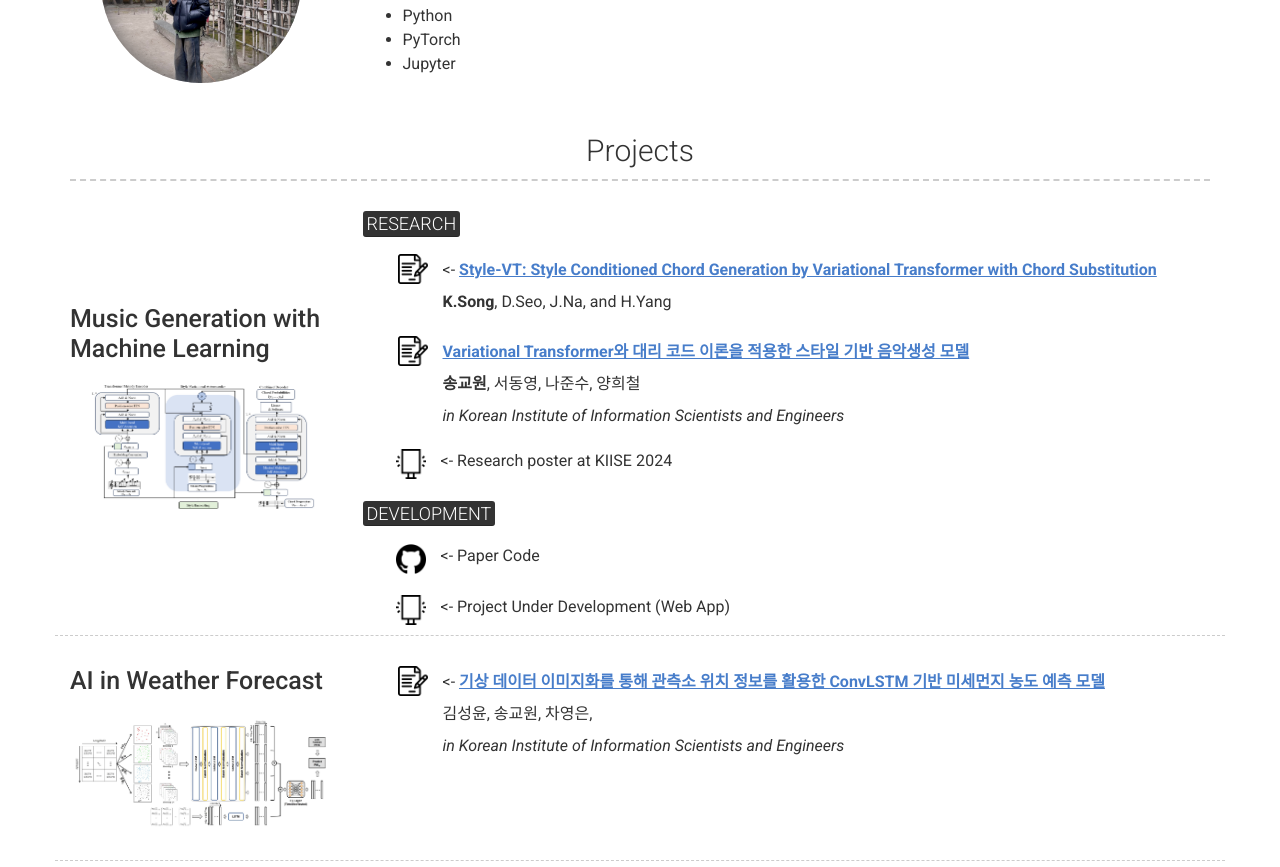
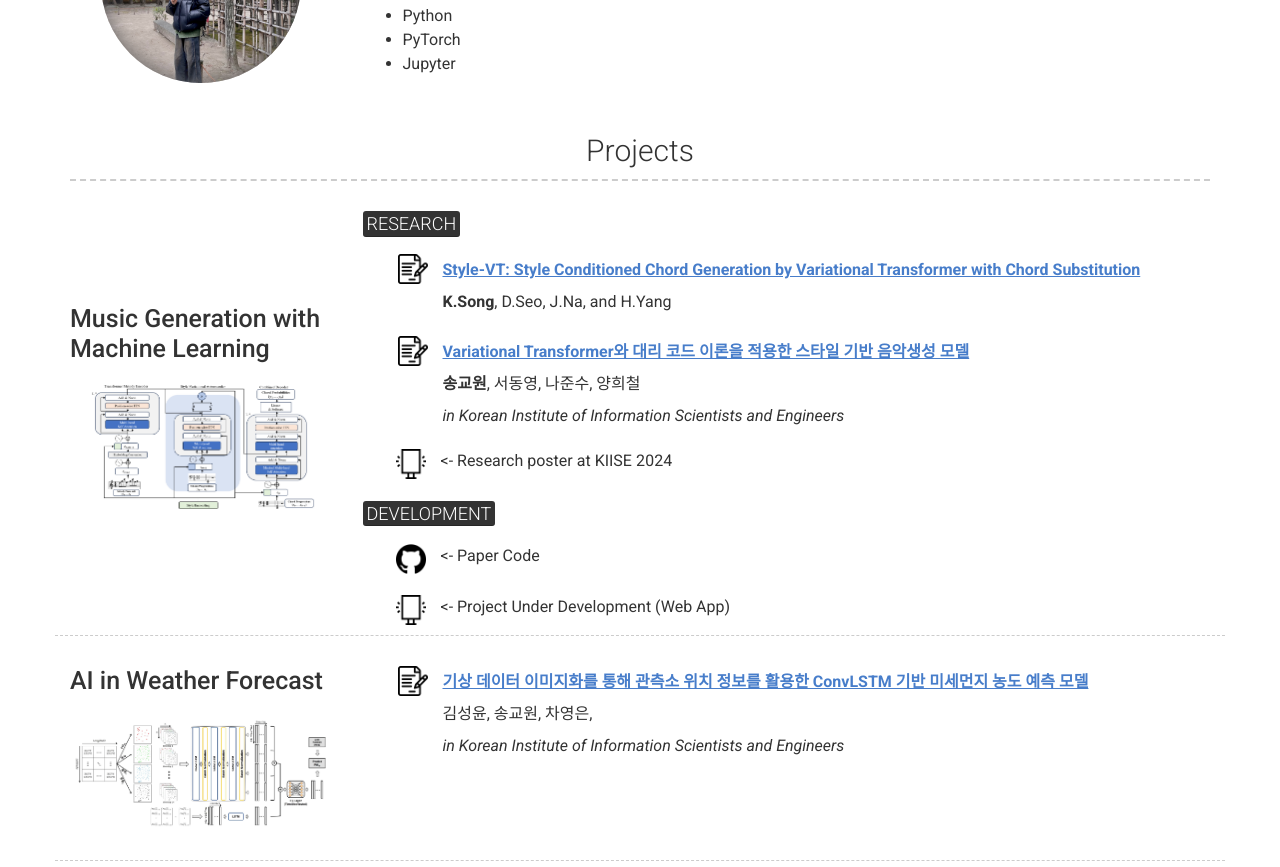
Before and after one commit to tim000519/resume, a Jekyll site: the page built from index.md, in a window 1280 px wide and 1400 px high, scrolled down 419 px, cut to the strip 0-867 px from the top of the window. Built offline with Jekyll 4.4.1, drawn with Linux system fonts in a browser that asks for light colours; nearby versions of some CDN libraries.

Commit message:
Update _config.yml

```diff
--- a/_config.yml
+++ b/_config.yml
@@ -78,7 +78,6 @@ content:
               <img src="/resume/images/contract.png" alt="PDF" width="30" style="vertical-align: middle; flex-shrink: 0;">
             </a>
             <p style="margin-left: 5px; vertical-align: middle; line-height: 2;">
-              <-
               <a href="/resume/pdf/Access.pdf" target="_blank" style="text-decoration: underline;">
                 <strong>Style-VT: Style Conditioned Chord Generation by Variational Transformer with Chord Substitution</strong>
               </a>
@@ -139,7 +138,6 @@ content:
               <img src="/resume/images/contract.png" alt="PDF" width="30" style="vertical-align: middle; flex-shrink: 0;">
             </a>
             <p style="margin-left: 5px; vertical-align: middle; line-height: 2;">
-              <-
               <a href="/resume/pdf/conv.pdf" target="_blank" style="text-decoration: underline;">
                 <strong>기상 데이터 이미지화를 통해 관측소 위치 정보를 활용한 ConvLSTM 기반 미세먼지 농도 예측 모델</strong>
               </a>
@@ -184,7 +182,7 @@ content:
     layout: list
     content:
       - layout: left
-        title: Edint
+        title:"<div style='text-align: center;'>Edint</div>"
         sub_title: AI Engineer Intern & Freelance AI Engineer
         caption: 2024.06 - 2024.07 & 2024.11 - 2025.01
         link: https://edint.kr/
@@ -211,7 +209,7 @@ content:
 
 
       - layout: left
-        title: DNCLab(CNU)
+        title: "<div style='text-align: center;'>DNCLab(CNU)</div>"
         sub_title: Undergraduate ML Researcher
         caption: 2023.11 - 2025.02
         link: https://edint.kr/
@@ -226,7 +224,7 @@ content:
     layout: list
     content:
       - layout: top-left
-        title: Chungnam National University
+        title: "<div style='text-align: center;'>Chungnam National University</div>"
         sub_title: Bachelor’s Degree. Computer Convergence
         caption: 2019 - Current
         quote: >
```
